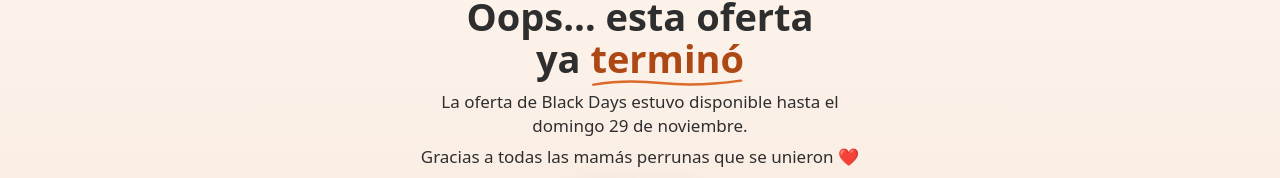
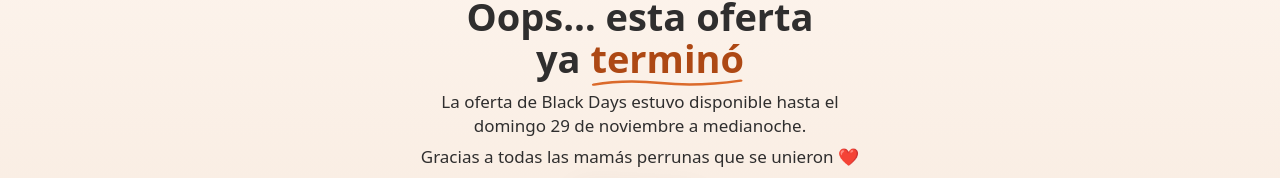
Before and after one commit to carfmono/ofertas, a plain HTML site: page muestra-agotado-43a624/blackdays/index.html in a window 1280 px wide. Shown: the part 177-355 px from the top of the page. Drawn offline with Linux system fonts and the light colour scheme.

Commit message:
Muestra Black Days caducada: hasta el domingo 29 a medianoche
Co-Authored-By: Claude Opus 5.5 <noreply@anthropic.com>
Claude-Session: https://claude.ai/code/session_01BvnB9hrzCjQT837qYhmg9z

```diff
--- a/muestra-agotado-43a624/blackdays/index.html
+++ b/muestra-agotado-43a624/blackdays/index.html
@@ -258,7 +258,7 @@ font-family:system-ui,-apple-system,"Segoe UI",Roboto,"Helvetica Neue",Arial,san
 <section class="hero cad"><div class="w n">
 <span class="badge">OFERTA <span style="white-space:nowrap">FINALIZADA 🐶</span></span>
 <h1><span style="white-space:nowrap">Oops… esta oferta</span><br><span style="white-space:nowrap">ya <em>terminó</em></span></h1>
-<p>La oferta de Black Days estuvo disponible hasta el domingo 29 de noviembre.</p>
+<p>La oferta de Black Days estuvo disponible hasta el domingo 29 de noviembre a medianoche.</p>
 <p>Gracias a todas las mamás perrunas que se unieron ❤️</p>
 <div class="pe"><img src="/img/puedes-empezar.webp" width="900" height="451" loading="lazy" decoding="async" alt="Tres fotos: porciones de dieta cocida, Daniela con Charlie y la preparación de una dieta cruda"></div>
 <p><b>Si aún quieres hacer parte del CLUB</b>, puedes conocer todos los detalles y entrar aquí por el precio regular de solo <span style="white-space:nowrap">$19 USD</span> al mes:</p>
```
